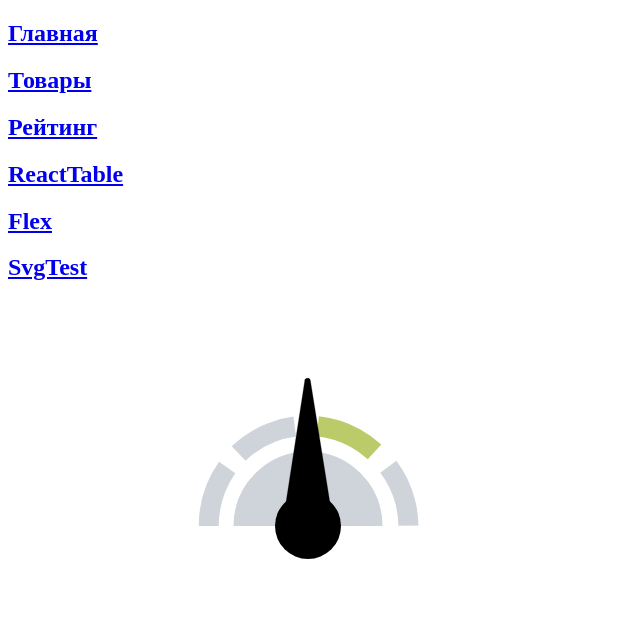
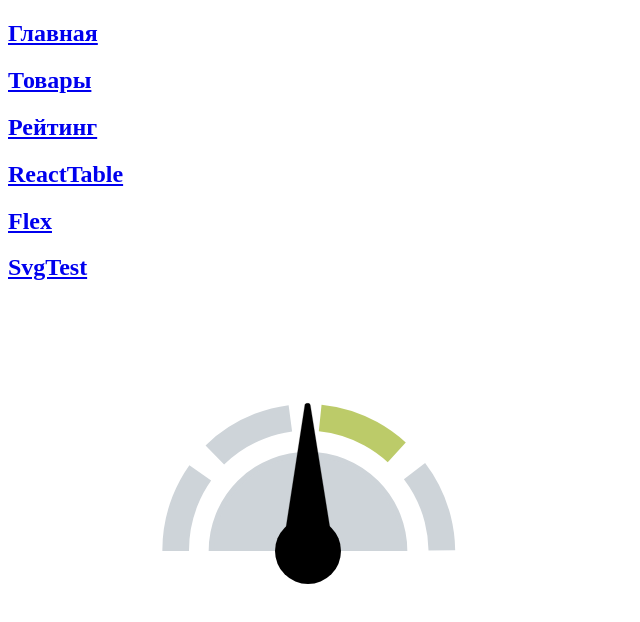
Before and after one commit to nonamemovich/base_webpack_react, a React app: page /svg in a window 1280 px wide. Shown: the top 622 px of the page, without its empty margins (0-640 px from the left). Built offline with nearby package versions, Linux system fonts and the light colour scheme; what normalizr would draw is missing.

Commit message:
customise container for svgTest

```diff
--- a/src/modules/ReactTable/index.jsx
+++ b/src/modules/ReactTable/index.jsx
@@ -1,6 +1,8 @@
 import React from "react";
 import { render } from "react-dom";
 import { makeData, Logo, Tips } from "./Utils.jsx";
+import Svg from '../SvgTest/index.jsx'
+import styles from "./styles.scss";
 
 // Import React Table
 import ReactTable from "react-table";
@@ -62,6 +64,14 @@ class Table extends React.Component {
           className="-striped -highlight"
         />
         <br />
+        <div className={styles.flex}>
+          <Svg
+            containerClass={styles.graph}
+          />
+          <div>
+            asdsadf
+          </div>
+        </div>
         <Tips />
         <Logo />
       </div>
--- a/src/modules/ReactTable/styles.scss
+++ b/src/modules/ReactTable/styles.scss
@@ -3,3 +3,16 @@ body {
   font-weight: 300;
   font-size: 14px;
 }
+
+.graph {
+  width: 300px;
+  left: -150px;
+  height: 150px;
+  top: -75px;
+  display: inline-block;
+}
+
+.flex {
+  display: flex;
+  flex-direction: row;
+}
--- a/src/modules/SvgTest/index.jsx
+++ b/src/modules/SvgTest/index.jsx
@@ -13,10 +13,12 @@ const INFLUENCE = {
 }
 
 const contentWidth = 600;
+const contentHeight = 300;
 
 export const svgTest = ({
   influenceValue,
   width,
+  containerClass,
 }) => {
   const radius = 145;
   const radiusDash = 200;
@@ -42,7 +44,13 @@ export const svgTest = ({
   const scale = width / contentWidth;
 
   return (
-    <div className={styles["content"]}>
+    <div
+      className={cn(styles["content"], containerClass)}
+      style={{
+        width: `${contentWidth * scale}px`,
+        height: `${contentHeight * scale}px`,
+      }}
+    >
       <svg
         className={styles["circle-container"]}
         style={{
@@ -151,11 +159,12 @@ svgTest.propTypes = {
     INFLUENCE.HIGTH,
   ]),
   width: PropTypes.number,
+  containerClass: PropTypes.string,
 }
 
 svgTest.defaultProps = {
   influenceValue: INFLUENCE.MIDDLE,
-  width: 300,
+  width: 400,
 }
 
 export default svgTest;
--- a/src/modules/SvgTest/styles.scss
+++ b/src/modules/SvgTest/styles.scss
@@ -1,5 +1,6 @@
 .content {
   position: relative;
+  display: inline-block;
 }
 
 .circle-container {
```
